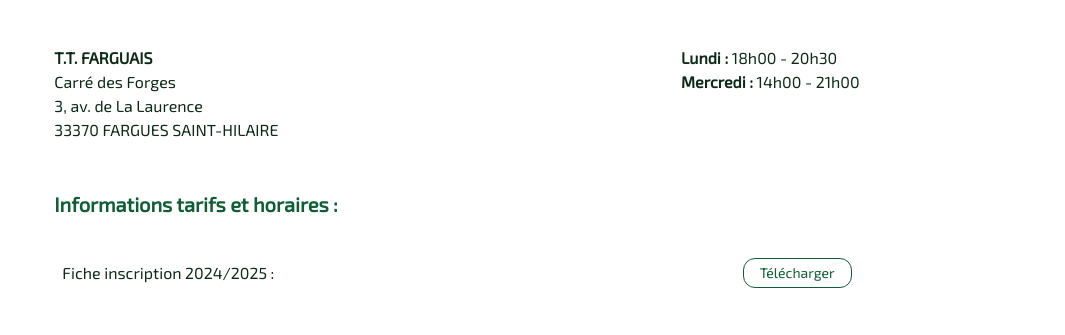
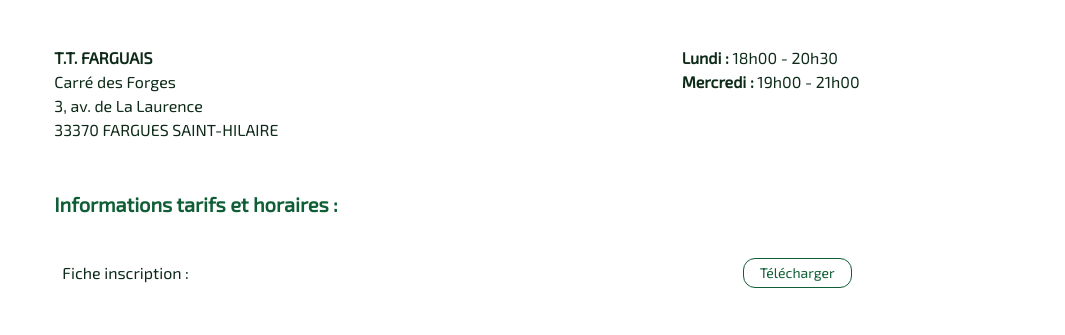
Before and after one commit to ttfarguais/ttfarguais, a Next.js app: page /inscription in a window 1280 px wide. Shown: the part 336-671 px from the top of the page, without its empty margins (183-1248 px from the left). Built offline with nearby package versions, Linux system fonts and the light colour scheme.

Commit message:
Update inscriptionFile.js

```diff
--- a/app/src/data/inscriptionFile.js
+++ b/app/src/data/inscriptionFile.js
@@ -1,6 +1,6 @@
 const times = [
   {day: "Lundi", time: "18h00 - 20h30"},
-  {day: "Mercredi", time: "14h00 - 21h00"},
+  {day: "Mercredi", time: "19h00 - 21h00"},
 ]
 
 const documents = [
@@ -16,7 +16,7 @@ const documents = [
 ];
 
 const inscriptionFile = {
-  name: "Fiche inscription 2024/2025",
+  name: "Fiche inscription",
   pdf: "/pdf/infos-rentree.pdf",
 }
 
```
